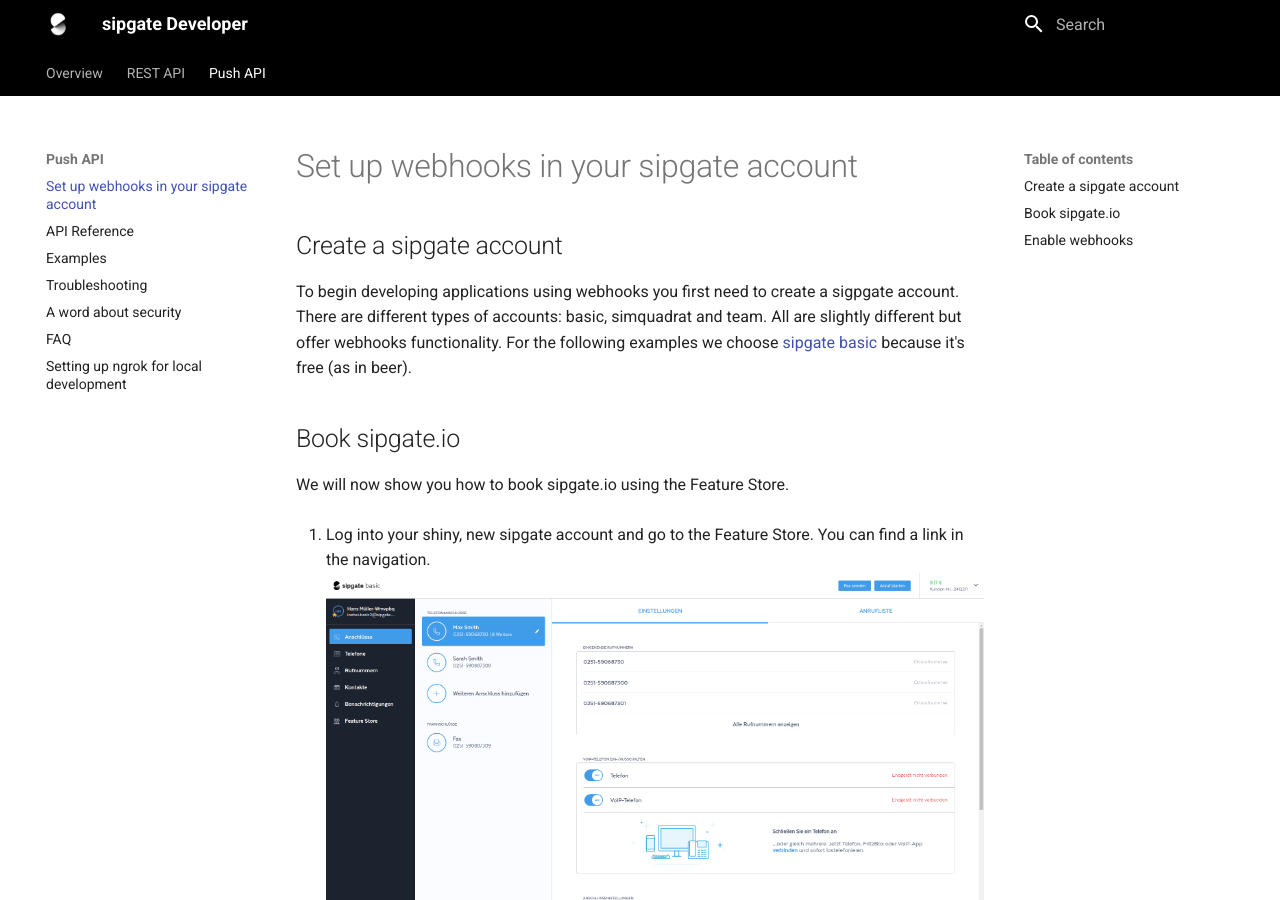
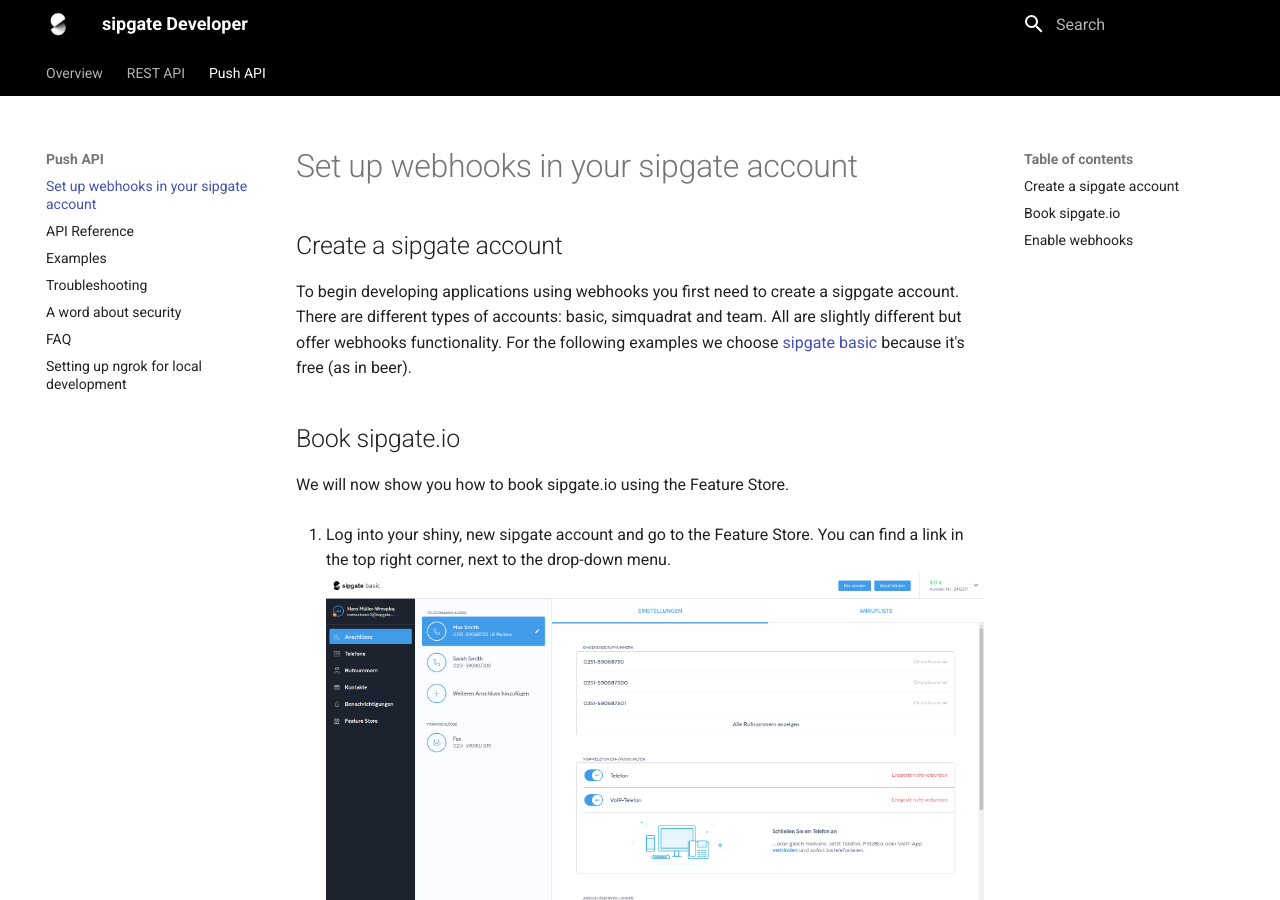
Before and after one commit to sipgate/docs, an MkDocs documentation site: the page built from docs/push-api/setup.md, in a window 1280 px wide and 900 px high. Built offline with MkDocs 1.6.1 and Material for MkDocs 9.7.7, drawn with Linux system fonts in a browser that asks for light colours; old or Windows-style settings are respelled for this version of MkDocs; some of the changed text lies outside the part shown.

Commit message:
Update description to match new layout

```diff
--- a/docs/push-api/setup.md
+++ b/docs/push-api/setup.md
@@ -8,7 +8,7 @@ To begin developing applications using webhooks you first need to create a sigpg
 
 We will now show you how to book sipgate.io using the Feature Store.
 
-1. Log into your shiny, new sipgate account and go to the Feature Store. You can find a link in the navigation.
+1. Log into your shiny, new sipgate account and go to the Feature Store. You can find a link in the top right corner, next to the drop-down menu.
    ![Book sipgate.io](../img/configure-sipgate-io-step1.png)
 
 2. Within the Feature Store click on the sipgate.io feature. It should look like this.
@@ -21,7 +21,7 @@ We will now show you how to book sipgate.io using the Feature Store.
 
 We will now show you how to configure your URLs.
 
-1. Select **sipgate.io** in the top right menu to navigate to your settings section.
+1. Select **sipgate.io** in the left-side navigation menu to open the settings section.
    ![Select sipgate.io in the top right menu to navigate to your settings section.](../img/configure-sipgate-io-step4.png)
 
 2. Navigate to "Webhooks", "URLs" and click on "Incoming calls" or "Outgoing calls".
```
